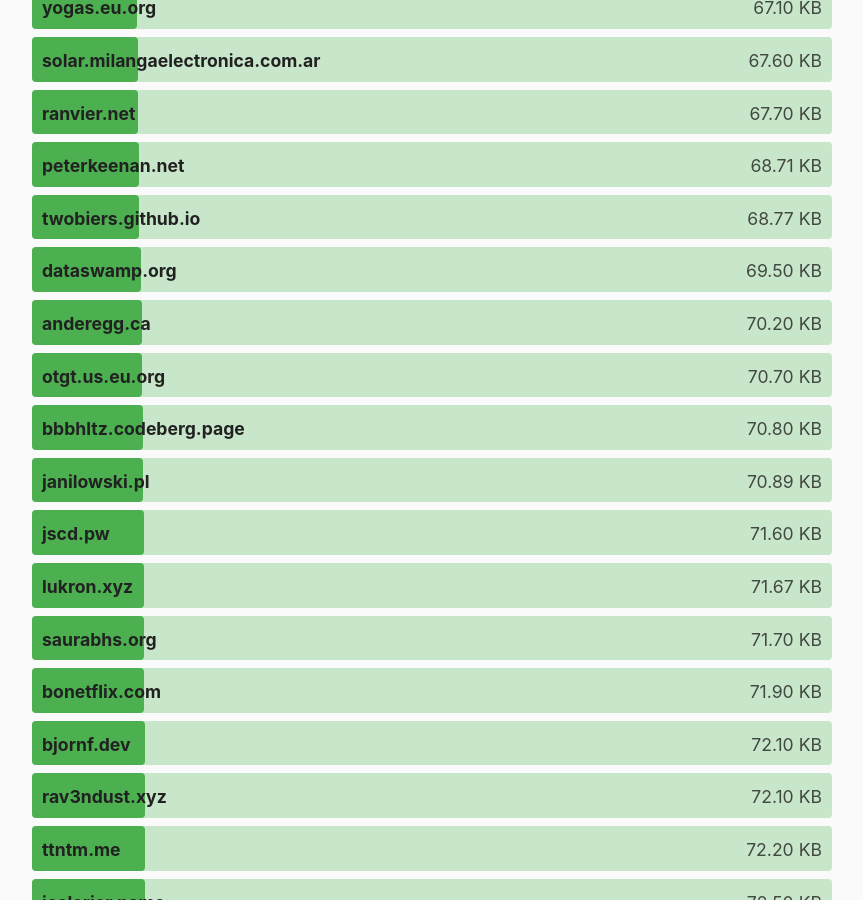
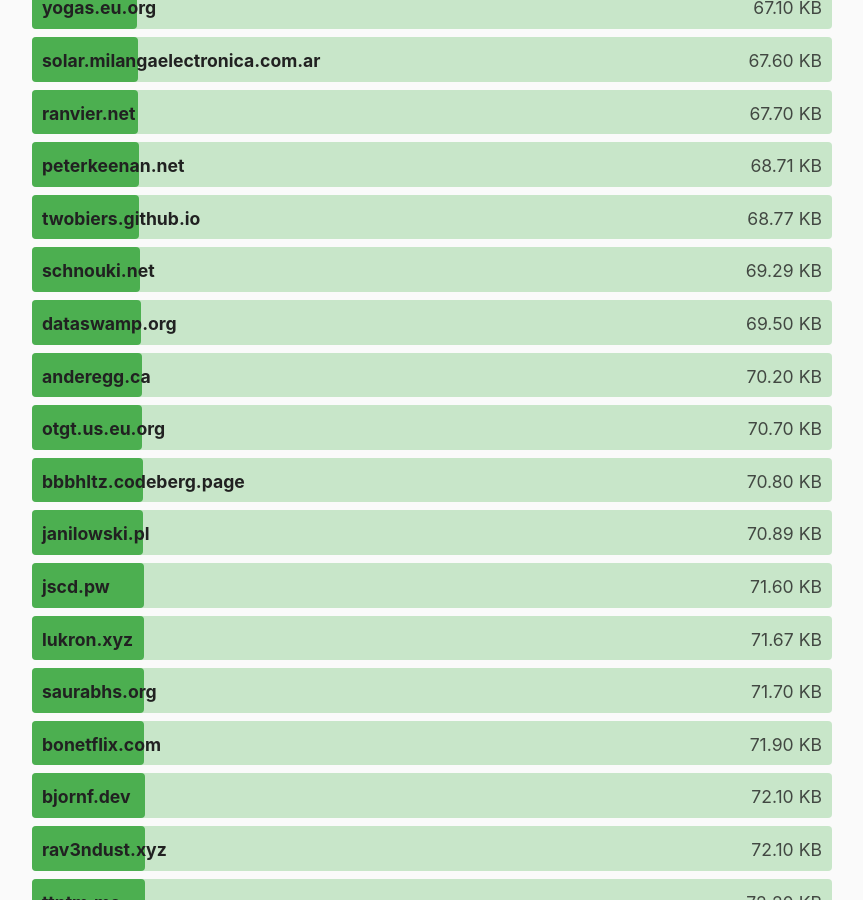
Before and after one commit to kevquirk/512kb.club, a Jekyll site: the page built from index.md, in a window 1280 px wide and 900 px high, scrolled down 22781 px. Shown: the whole window, without its empty margins (208-1071 px from the left). Built offline with Jekyll 4.4.1, drawn with Linux system fonts in a browser that asks for light colours.

Commit message:
Add schnouki.net

```diff
--- a/_data/sites.yml
+++ b/_data/sites.yml
@@ -4462,3 +4462,8 @@
   url: https://zwieratko.sk/
   size: 28.07
   last_checked: 2024-02-11
+
+- domain: schnouki.net
+  url: https://schnouki.net/
+  size: 69.29
+  last_checked: 2024-11-21
```
